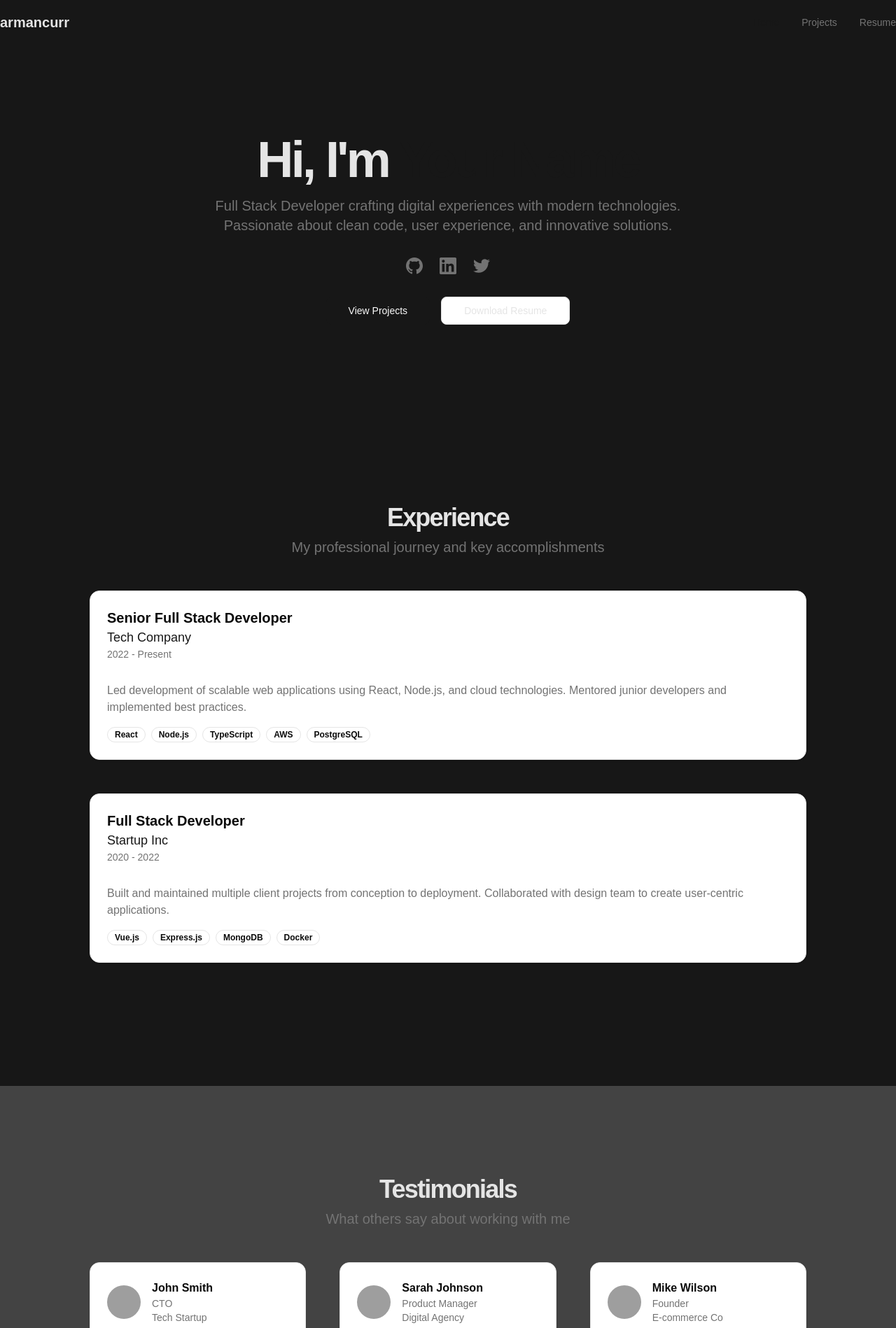
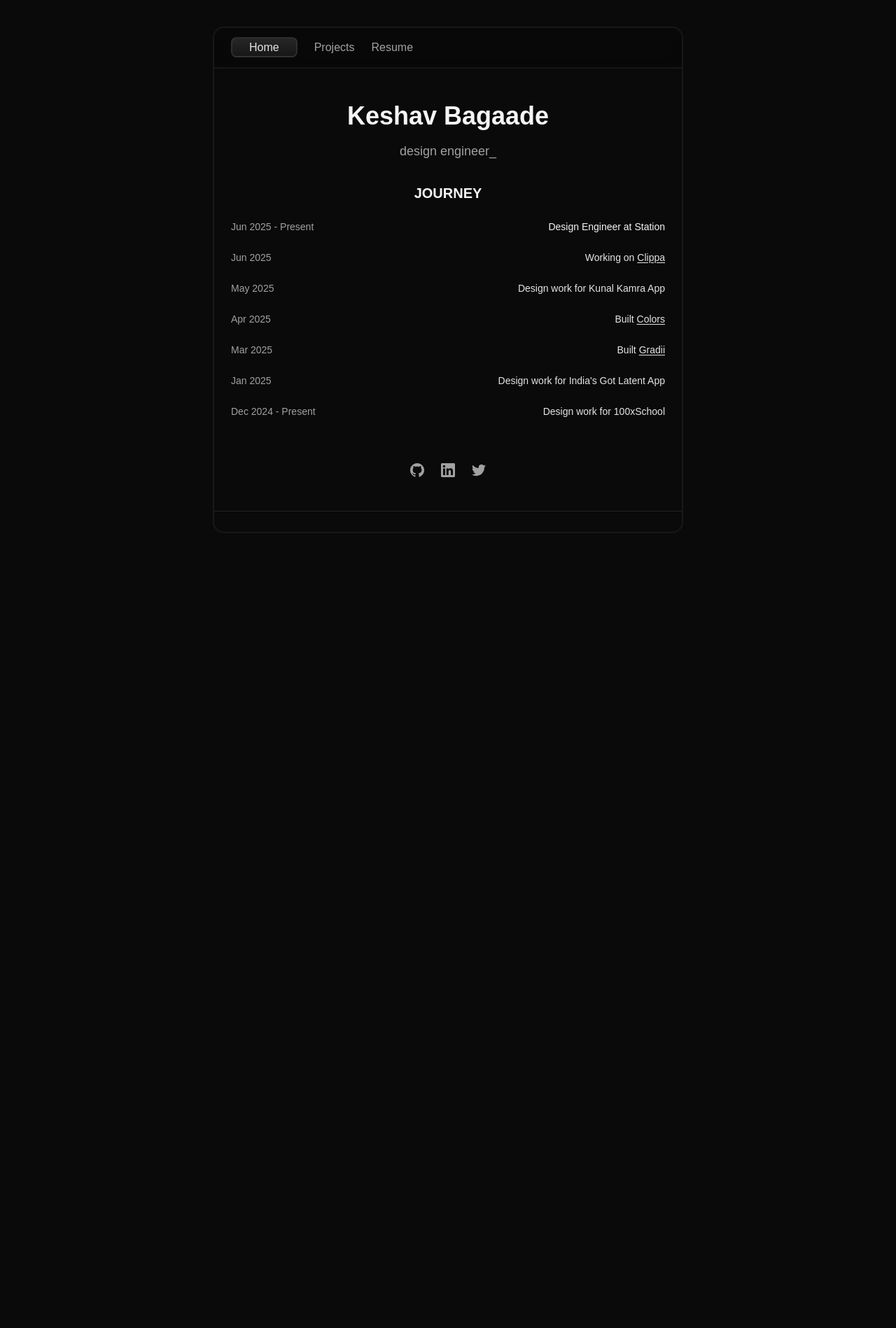
Before and after one commit to armancurr/armancurr, an Astro site: page / in a window 1280 px wide. Shown: the top 1898 px of the page at 70% size. After the commit the page ends 800 px from the top, so only its background shows below. Built offline with nearby package versions, Linux system fonts and the light colour scheme; Astro itself is replaced by a stand-in of ours; grey boxes are pictures that could not be loaded; a web font is replaced by a local one.

Commit message:
feat(site): update header, layout, and components

```diff
--- a/src/components/layout/header.astro
+++ b/src/components/layout/header.astro
@@ -2,8 +2,10 @@
 import Navigation from "./navigation.astro";
 ---
 
-<header class="sticky top-0 z-50 bg-neutral-900">
-  <div class="container flex h-16 items-center">
+<header
+  class="sticky top-0 z-50 border-b-2 border-neutral-800/50 bg-black/20 backdrop-blur-sm"
+>
+  <div class="px-6 py-4">
     <Navigation />
   </div>
 </header>
--- a/src/components/layout/navigation.astro
+++ b/src/components/layout/navigation.astro
@@ -1,35 +1,43 @@
 ---
+import { Button } from "../ui/button";
+
 const currentPath = Astro.url.pathname;
 ---
 
 <nav class="flex w-full items-center justify-between">
-  <div class="flex items-center space-x-2">
-    <span class="text-xl font-bold">armancurr</span>
-  </div>
-
-  <div class="flex items-center space-x-8">
+  <div class="flex items-center space-x-6">
+    <button>
       <a
         href="/"
-      class={`text-sm font-medium transition-colors hover:text-primary ${
-        currentPath === "/" ? "text-primary" : "text-muted-foreground"
+        class={`px-6 py-1 bg-gradient-to-b from-neutral-800 to-neutral-900 border-2 border-neutral-700/50 rounded-md font-medium transition-colors duration-200 ${
+          currentPath === "/"
+            ? "text-neutral-200"
+            : "text-neutral-400 hover:text-neutral-200"
         }`}
       >
         Home
       </a>
+    </button>
+    <button>
       <a
         href="/projects"
-      class={`text-sm font-medium transition-colors hover:text-primary ${
-        currentPath === "/projects" ? "text-primary" : "text-muted-foreground"
+        class={`font-medium transition-colors duration-200 ${
+          currentPath === "/projects"
+            ? "text-neutral-100"
+            : "text-neutral-400 hover:text-neutral-200"
         }`}
       >
         Projects
       </a>
+    </button>
+    <button>
       <a
         href="/resume.pdf"
         download
-      class="hover:text-primary text-muted-foreground text-sm font-medium transition-colors"
+        class="font-medium text-neutral-400 transition-colors duration-200 hover:text-neutral-200"
       >
         Resume
       </a>
+    </button>
   </div>
 </nav>
--- a/src/components/sections/experience.astro
+++ b/src/components/sections/experience.astro
@@ -1,5 +1,4 @@
 ---
-import { Card, CardHeader, CardTitle, CardContent } from "../ui/card";
 import experienceData from "../../data/experience.json";
 
 interface Experience {
@@ -12,45 +11,38 @@
 }
 ---
 
-<section class="py-24 lg:py-32">
-  <div class="container px-4 md:px-6">
-    <div
-      class="flex flex-col items-center justify-center space-y-4 text-center"
-    >
-      <div class="space-y-2">
-        <h2 class="text-3xl font-bold tracking-tighter md:text-4xl">
-          Experience
-        </h2>
-        <p class="text-muted-foreground max-w-[900px] md:text-xl">
-          My professional journey and key accomplishments
-        </p>
-      </div>
-    </div>
+<section class="border-t border-neutral-700/50 px-6 py-12">
+  <div class="space-y-8">
+    <h2 class="text-center text-xl font-semibold text-neutral-100">
+      EXPERIENCE
+    </h2>
 
-    <div class="mx-auto grid max-w-5xl items-center gap-6 py-12 lg:gap-12">
+    <div class="space-y-8">
       {
         experienceData.map((exp: Experience) => (
-          <Card key={exp.id} className="relative" client:load>
-            <CardHeader>
-              <div class="flex items-start justify-between">
-                <div>
-                  <CardTitle className="text-xl">{exp.position}</CardTitle>
-                  <p class="text-primary text-lg font-medium">{exp.company}</p>
-                  <p class="text-muted-foreground text-sm">{exp.duration}</p>
+          <div class="space-y-4">
+            <div class="flex items-start justify-between">
+              <div class="text-sm text-neutral-400">{exp.duration}</div>
+              <div class="flex-1 space-y-1 text-right">
+                <div class="text-sm font-medium text-neutral-100">
+                  {exp.position}
                 </div>
+                <div class="text-sm text-neutral-300">{exp.company}</div>
               </div>
-            </CardHeader>
-            <CardContent>
-              <p class="text-muted-foreground mb-4">{exp.description}</p>
-              <div class="flex flex-wrap gap-2">
-                {exp.technologies.map((tech: string) => (
-                  <span class="border-border inline-flex items-center rounded-full border px-2.5 py-0.5 text-xs font-semibold">
-                    {tech}
-                  </span>
-                ))}
-              </div>
-            </CardContent>
-          </Card>
+            </div>
+
+            <div class="text-sm leading-relaxed text-neutral-400">
+              {exp.description}
+            </div>
+
+            <div class="flex flex-wrap justify-end gap-2">
+              {exp.technologies.map((tech: string) => (
+                <span class="inline-flex items-center rounded border border-neutral-600/50 bg-neutral-700/50 px-2 py-1 text-xs font-medium text-neutral-300">
+                  {tech}
+                </span>
+              ))}
+            </div>
+          </div>
         ))
       }
     </div>
--- a/src/components/sections/hero.astro
+++ b/src/components/sections/hero.astro
@@ -1,34 +1,117 @@
 ---
-// Hero section with intro and socials
+// Hero section with journey timeline style
 ---
 
-<section class="relative py-24 lg:py-32">
-  <div class="container px-4 md:px-6">
-    <div class="flex flex-col items-center space-y-8 text-center">
-      <div class="space-y-4">
-        <h1
-          class="text-4xl font-bold tracking-tighter sm:text-5xl md:text-6xl lg:text-7xl"
-        >
-          Hi, I'm <span class="text-primary">Your Name</span>
-        </h1>
-        <p
-          class="text-muted-foreground mx-auto max-w-[700px] text-lg md:text-xl"
-        >
-          Full Stack Developer crafting digital experiences with modern
-          technologies. Passionate about clean code, user experience, and
-          innovative solutions.
-        </p>
+<section class="px-6 py-12">
+  <div class="space-y-8">
+    <!-- Profile Header -->
+    <div class="space-y-4 text-center">
+      <h1 class="text-4xl font-bold text-neutral-100">Keshav Bagaade</h1>
+      <p class="text-lg text-neutral-400">design engineer_</p>
     </div>
 
-      <!-- Social Links -->
-      <div class="flex items-center space-x-6">
+    <!-- Journey Section -->
+    <div class="space-y-6">
+      <h2 class="text-center text-xl font-semibold text-neutral-100">
+        JOURNEY
+      </h2>
+
+      <!-- Timeline Items -->
+      <div class="space-y-6">
+        <!-- Current Role -->
+        <div class="flex items-start justify-between">
+          <div class="text-sm text-neutral-400">Jun 2025 - Present</div>
+          <div class="flex-1 text-right">
+            <div class="text-sm font-medium text-neutral-100">
+              Design Engineer at Station
+            </div>
+          </div>
+        </div>
+
+        <!-- Recent Projects -->
+        <div class="flex items-start justify-between">
+          <div class="text-sm text-neutral-400">Jun 2025</div>
+          <div class="flex-1 text-right">
+            <div class="text-sm font-medium text-neutral-200">
+              Working on
+              <a
+                href="#"
+                class="underline underline-offset-2 transition-colors hover:text-neutral-100"
+              >
+                Clippa
+              </a>
+            </div>
+          </div>
+        </div>
+
+        <div class="flex items-start justify-between">
+          <div class="text-sm text-neutral-400">May 2025</div>
+          <div class="flex-1 text-right">
+            <div class="text-sm font-medium text-neutral-200">
+              Design work for Kunal Kamra App
+            </div>
+          </div>
+        </div>
+
+        <div class="flex items-start justify-between">
+          <div class="text-sm text-neutral-400">Apr 2025</div>
+          <div class="flex-1 text-right">
+            <div class="text-sm font-medium text-neutral-200">
+              Built
+              <a
+                href="#"
+                class="underline underline-offset-2 transition-colors hover:text-neutral-100"
+              >
+                Colors
+              </a>
+            </div>
+          </div>
+        </div>
+
+        <div class="flex items-start justify-between">
+          <div class="text-sm text-neutral-400">Mar 2025</div>
+          <div class="flex-1 text-right">
+            <div class="text-sm font-medium text-neutral-200">
+              Built
+              <a
+                href="#"
+                class="underline underline-offset-2 transition-colors hover:text-neutral-100"
+              >
+                Gradii
+              </a>
+            </div>
+          </div>
+        </div>
+
+        <div class="flex items-start justify-between">
+          <div class="text-sm text-neutral-400">Jan 2025</div>
+          <div class="flex-1 text-right">
+            <div class="text-sm font-medium text-neutral-200">
+              Design work for India's Got Latent App
+            </div>
+          </div>
+        </div>
+
+        <div class="flex items-start justify-between">
+          <div class="text-sm text-neutral-400">Dec 2024 - Present</div>
+          <div class="flex-1 text-right">
+            <div class="text-sm font-medium text-neutral-200">
+              Design work for 100xSchool
+            </div>
+          </div>
+        </div>
+      </div>
+    </div>
+
+    <!-- Contact Links -->
+    <div class="flex justify-center space-x-6 pt-8">
       <a
         href="https://github.com/yourusername"
         target="_blank"
-          class="text-muted-foreground hover:text-primary transition-colors"
+        class="text-neutral-400 transition-colors duration-200 hover:text-neutral-200"
         aria-label="GitHub"
       >
-          <svg class="h-6 w-6" fill="currentColor" viewBox="0 0 24 24">
+        <svg class="h-5 w-5" fill="currentColor" viewBox="0 0 24 24">
           <path
             d="M12 0c-6.626 0-12 5.373-12 12 0 5.302 3.438 9.8 8.207 11.387.599.111.793-.261.793-.577v-2.234c-3.338.726-4.033-1.416-4.033-1.416-.546-1.387-1.333-1.756-1.333-1.756-1.089-.745.083-.729.083-.729 1.205.084 1.839 1.237 1.839 1.237 1.07 1.834 2.807 1.304 3.492.997.107-.775.418-1.305.762-1.604-2.665-.305-5.467-1.334-5.467-5.931 0-1.311.469-2.381 1.236-3.221-.124-.303-.535-1.524.117-3.176 0 0 1.008-.322 3.301 1.23.957-.266 1.983-.399 3.003-.404 1.02.005 2.047.138 3.006.404 2.291-1.552 3.297-1.23 3.297-1.23.653 1.653.242 2.874.118 3.176.77.84 1.235 1.911 1.235 3.221 0 4.609-2.807 5.624-5.479 5.921.43.372.823 1.102.823 2.222v3.293c0 .319.192.694.801.576 4.765-1.589 8.199-6.086 8.199-11.386 0-6.627-5.373-12-12-12z"
           ></path>
@@ -37,10 +120,10 @@
       <a
         href="https://linkedin.com/in/yourusername"
         target="_blank"
-          class="text-muted-foreground hover:text-primary transition-colors"
+        class="text-neutral-400 transition-colors duration-200 hover:text-neutral-200"
         aria-label="LinkedIn"
       >
-          <svg class="h-6 w-6" fill="currentColor" viewBox="0 0 24 24">
+        <svg class="h-5 w-5" fill="currentColor" viewBox="0 0 24 24">
           <path
             d="M20.447 20.452h-3.554v-5.569c0-1.328-.027-3.037-1.852-3.037-1.853 0-2.136 1.445-2.136 2.939v5.667H9.351V9h3.414v1.561h.046c.477-.9 1.637-1.85 3.37-1.85 3.601 0 4.267 2.37 4.267 5.455v6.286zM5.337 7.433c-1.144 0-2.063-.926-2.063-2.065 0-1.138.92-2.063 2.063-2.063 1.14 0 2.064.925 2.064 2.063 0 1.139-.925 2.065-2.064 2.065zm1.782 13.019H3.555V9h3.564v11.452zM22.225 0H1.771C.792 0 0 .774 0 1.729v20.542C0 23.227.792 24 1.771 24h20.451C23.2 24 24 23.227 24 22.271V1.729C24 .774 23.2 0 22.222 0h.003z"
           ></path>
@@ -49,32 +132,15 @@
       <a
         href="https://twitter.com/yourusername"
         target="_blank"
-          class="text-muted-foreground hover:text-primary transition-colors"
+        class="text-neutral-400 transition-colors duration-200 hover:text-neutral-200"
         aria-label="Twitter"
       >
-          <svg class="h-6 w-6" fill="currentColor" viewBox="0 0 24 24">
+        <svg class="h-5 w-5" fill="currentColor" viewBox="0 0 24 24">
           <path
             d="M23.953 4.57a10 10 0 01-2.825.775 4.958 4.958 0 002.163-2.723c-.951.555-2.005.959-3.127 1.184a4.92 4.92 0 00-8.384 4.482C7.69 8.095 4.067 6.13 1.64 3.162a4.822 4.822 0 00-.666 2.475c0 1.71.87 3.213 2.188 4.096a4.904 4.904 0 01-2.228-.616v.06a4.923 4.923 0 003.946 4.827 4.996 4.996 0 01-2.212.085 4.936 4.936 0 004.604 3.417 9.867 9.867 0 01-6.102 2.105c-.39 0-.779-.023-1.17-.067a13.995 13.995 0 007.557 2.209c9.053 0 13.998-7.496 13.998-13.985 0-.21 0-.42-.015-.63A9.935 9.935 0 0024 4.59z"
           ></path>
         </svg>
       </a>
     </div>
-
-      <div class="flex items-center space-x-4">
-        <a
-          href="/projects"
-          class="bg-primary text-primary-foreground hover:bg-primary/90 inline-flex h-10 items-center justify-center rounded-md px-8 py-2 text-sm font-medium"
-        >
-          View Projects
-        </a>
-        <a
-          href="/resume.pdf"
-          download
-          class="border-input bg-background hover:bg-accent hover:text-accent-foreground inline-flex h-10 items-center justify-center rounded-md border px-8 py-2 text-sm font-medium"
-        >
-          Download Resume
-        </a>
-      </div>
-    </div>
   </div>
 </section>
--- a/src/components/sections/tech-stack.astro
+++ b/src/components/sections/tech-stack.astro
@@ -1,5 +1,4 @@
 ---
-import { Badge } from "../ui/badge";
 import skillsData from "../../data/skills.json";
 
 interface SkillCategory {
@@ -13,39 +12,33 @@
 }
 ---
 
-<section class="py-24 lg:py-32">
-  <div class="container px-4 md:px-6">
-    <div
-      class="flex flex-col items-center justify-center space-y-4 text-center"
-    >
-      <div class="space-y-2">
-        <h2 class="text-3xl font-bold tracking-tighter md:text-4xl">
-          Tech Stack
+<section class="px-6 py-12 border-t border-neutral-700/50">
+    <div class="space-y-8">
+        <h2 class="text-xl font-semibold text-neutral-100 text-center">
+            TECH STACK
         </h2>
-        <p class="text-muted-foreground max-w-[900px] md:text-xl">
-          Technologies and tools I work with
-        </p>
-      </div>
-    </div>
 
-    <div class="mx-auto max-w-5xl py-12">
-      {
-        skillsData.map((category: SkillCategory) => (
-          <div class="mb-12">
-            <h3 class="mb-6 text-center text-xl font-semibold">
+        <div class="space-y-10">
+            {skillsData.map((category: SkillCategory) => (
+                <div class="space-y-4">
+                    <h3 class="text-sm font-medium text-neutral-300 text-center uppercase tracking-wider">
                         {category.category}
                     </h3>
-            <div class="grid grid-cols-2 gap-4 md:grid-cols-3 lg:grid-cols-4">
+                    <div class="grid grid-cols-2 gap-3">
                         {category.skills.map((skill: Skill) => (
-                <div class="border-border hover:bg-muted/20 flex items-center space-x-3 rounded-lg border p-4 transition-colors">
-                  <img src={skill.icon} alt={skill.name} class="h-8 w-8" />
-                  <span class="font-medium">{skill.name}</span>
+                            <div class="flex items-center space-x-3 p-3 bg-neutral-700/30 border border-neutral-600/30 rounded-lg hover:bg-neutral-700/50 hover:border-neutral-600/50 transition-all duration-200">
+                                <div class="flex-shrink-0 w-6 h-6 bg-neutral-600 rounded flex items-center justify-center">
+                                    <!-- Icon placeholder - you can replace with actual icons -->
+                                    <div class="w-4 h-4 bg-neutral-400 rounded-sm"></div>
+                                </div>
+                                <span class="text-sm font-medium text-neutral-200">
+                                    {skill.name}
+                                </span>
                             </div>
                         ))}
                     </div>
                 </div>
-        ))
-      }
+            ))}
         </div>
     </div>
 </section>
--- a/src/components/sections/testimonials.astro
+++ b/src/components/sections/testimonials.astro
@@ -1,5 +1,4 @@
 ---
-import { Card, CardHeader, CardContent } from "../ui/card";
 import testimonialsData from "../../data/testimonials.json";
 
 interface Testimonial {
@@ -12,53 +11,38 @@
 }
 ---
 
-<section class="bg-muted/20 py-24 lg:py-32">
-  <div class="container px-4 md:px-6">
-    <div
-      class="flex flex-col items-center justify-center space-y-4 text-center"
-    >
-      <div class="space-y-2">
-        <h2 class="text-3xl font-bold tracking-tighter md:text-4xl">
-          Testimonials
+<section class="px-6 py-12 border-t border-neutral-700/50">
+    <div class="space-y-8">
+        <h2 class="text-xl font-semibold text-neutral-100 text-center">
+            TESTIMONIALS
         </h2>
-        <p class="text-muted-foreground max-w-[900px] md:text-xl">
-          What others say about working with me
-        </p>
+
+        <div class="space-y-6">
+            {testimonialsData.map((testimonial: Testimonial) => (
+                <div class="bg-neutral-700/30 border border-neutral-600/30 rounded-xl p-6 space-y-4 hover:bg-neutral-700/50 hover:border-neutral-600/50 transition-all duration-300">
+                    <!-- Testimonial Content -->
+                    <blockquote class="text-sm text-neutral-300 italic leading-relaxed">
+                        "{testimonial.content}"
+                    </blockquote>
+
+                    <!-- Author Info -->
+                    <div class="flex items-center space-x-3 pt-2">
+                        <div class="w-10 h-10 bg-neutral-600 rounded-full flex items-center justify-center">
+                            <span class="text-xs font-medium text-neutral-300">
+                                {testimonial.name.split(' ').map(n => n[0]).join('')}
+                            </span>
+                        </div>
+                        <div class="space-y-0">
+                            <div class="text-sm font-medium text-neutral-200">
+                                {testimonial.name}
+                            </div>
+                            <div class="text-xs text-neutral-400">
+                                {testimonial.position} at {testimonial.company}
                             </div>
                         </div>
-
-    <div
-      class="mx-auto grid max-w-5xl items-center gap-6 py-12 md:grid-cols-2 lg:grid-cols-3 lg:gap-12"
-    >
-      {
-        testimonialsData.map((testimonial: Testimonial) => (
-          <Card key={testimonial.id} className="h-full" client:load>
-            <CardHeader>
-              <div class="flex items-center space-x-4">
-                <img
-                  src={testimonial.avatar}
-                  alt={testimonial.name}
-                  class="h-12 w-12 rounded-full object-cover"
-                />
-                <div>
-                  <p class="font-semibold">{testimonial.name}</p>
-                  <p class="text-muted-foreground text-sm">
-                    {testimonial.position}
-                  </p>
-                  <p class="text-muted-foreground text-sm">
-                    {testimonial.company}
-                  </p>
                     </div>
                 </div>
-            </CardHeader>
-            <CardContent>
-              <p class="text-muted-foreground italic">
-                "{testimonial.content}"
-              </p>
-            </CardContent>
-          </Card>
-        ))
-      }
+            ))}
         </div>
     </div>
 </section>
--- a/src/layouts/main.astro
+++ b/src/layouts/main.astro
@@ -16,12 +16,30 @@
     <meta name="viewport" content="width=device-width" />
     <link rel="icon" type="image/svg+xml" href="/favicon.svg" />
     <link
-      href="https://fonts.googleapis.com/css2?family=Funnel+Sans&family=Geist+Mono&display=swap"
+      href="https://fonts.googleapis.com/css2?family=Inter:wght@300;400;500;600;700&display=swap"
       rel="stylesheet"
     />
     <title>{title}</title>
   </head>
-  <body class="bg-neutral-900 text-neutral-200">
-    <slot />
+  <body
+    class="flex min-h-screen items-center justify-center bg-neutral-950 p-4 text-neutral-200 sm:p-6 lg:p-8"
+  >
+    <div
+      class="w-full max-w-2xl overflow-hidden rounded-2xl border-2 border-neutral-800/50 bg-neutral-950"
+    >
+      <div class="scrollbar-hide h-[90vh] overflow-y-auto">
+        <slot />
+      </div>
+    </div>
+
+    <style>
+      .scrollbar-hide {
+        -ms-overflow-style: none;
+        scrollbar-width: none;
+      }
+      .scrollbar-hide::-webkit-scrollbar {
+        display: none;
+      }
+    </style>
   </body>
 </html>
--- a/src/pages/index.astro
+++ b/src/pages/index.astro
@@ -7,12 +7,12 @@
 import TechStack from "../components/sections/tech-stack.astro";
 ---
 
-<Main title="Your Name - Full Stack Developer">
+<Main title="Keshav Bagaade - Design Engineer">
   <Header />
   <main>
     <Hero />
     <Experience />
+    <TechStack />
     <Testimonials />
-    <TechStack />
   </main>
 </Main>
--- a/src/pages/projects.astro
+++ b/src/pages/projects.astro
@@ -4,23 +4,9 @@
 import ProjectGrid from "../components/project/project-grid.astro";
 ---
 
-<Main title="Projects - Your Name">
+<Main title="Projects - Keshav Bagaade">
   <Header />
-  <main class="py-24 lg:py-32">
-    <div class="container px-4 md:px-6">
-      <div
-        class="mb-12 flex flex-col items-center justify-center space-y-4 text-center"
-      >
-        <div class="space-y-2">
-          <h1 class="text-3xl font-bold tracking-tighter md:text-4xl">
-            Projects
-          </h1>
-          <p class="text-muted-foreground max-w-[900px] md:text-xl">
-            A showcase of my recent work and side projects
-          </p>
-        </div>
-      </div>
-      <ProjectGrid />
-    </div>
+  <main>
+    <ProjectGrid />
   </main>
 </Main>
```
Also changed, not shown: src/components/project/project-card.astro (+33 -23 lines), src/components/project/project-grid.astro (+12 -2 lines), 1 other file. Lines whose indentation alone changed are shown as unchanged.
